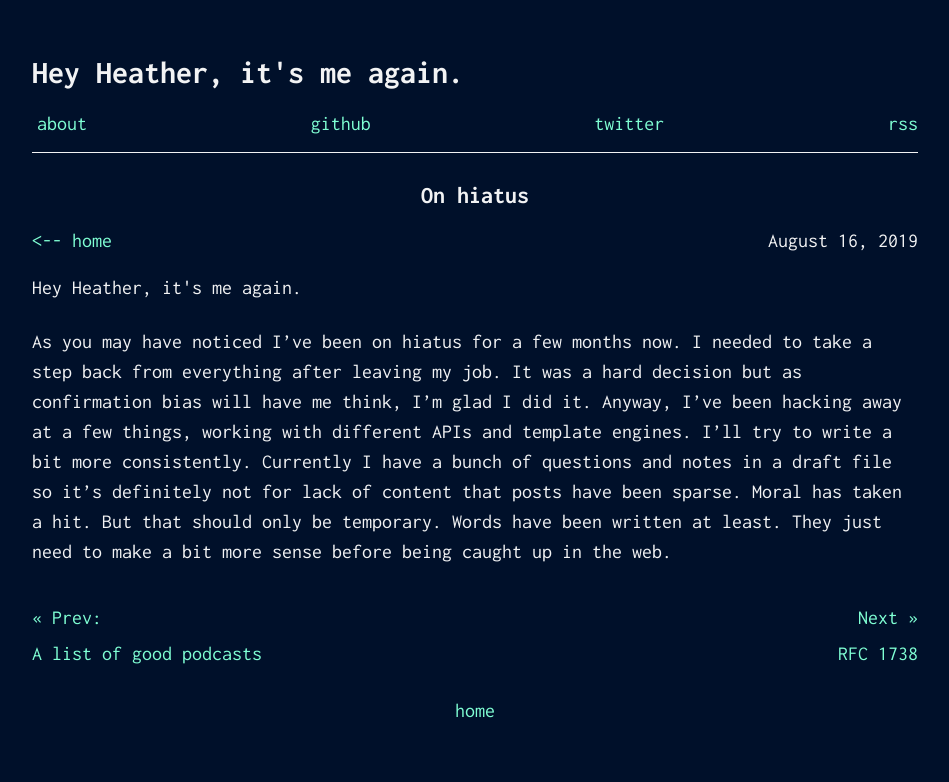
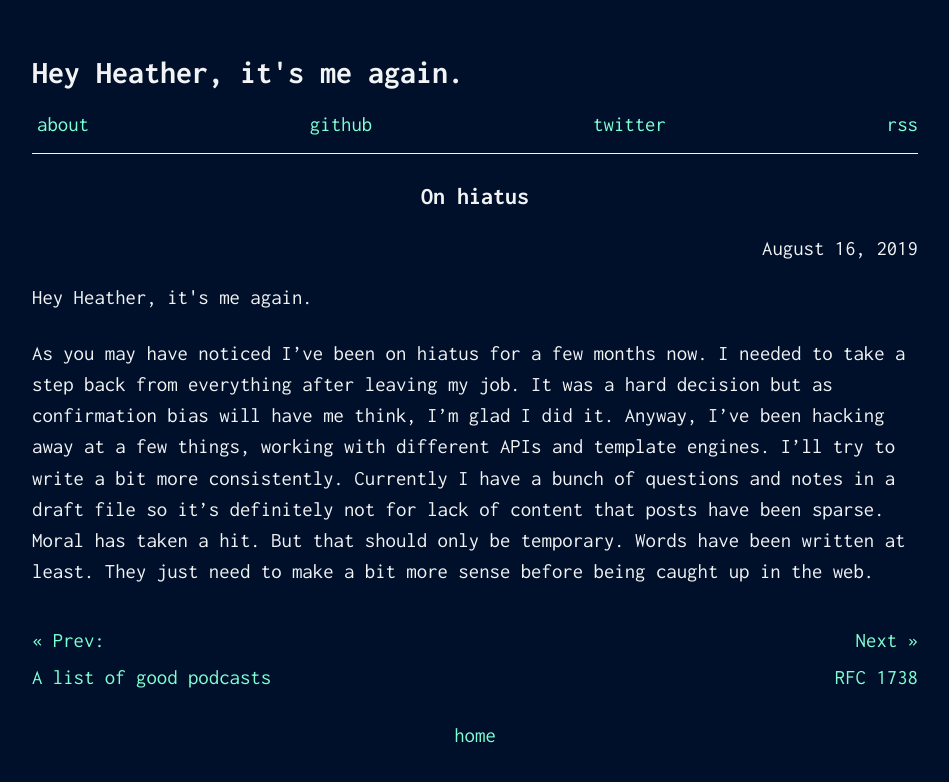
Before and after one commit to dolliars/heyheather, a Jekyll site: the page built from _posts/2019-08-17-hiatus.md, in a window 1280 px wide. Shown: the top 782 px of the page, without its empty margins (165-1114 px from the left). Built offline with Jekyll 4.4.1, drawn with Linux system fonts in a browser that asks for light colours.

Commit message:
Change font-size and colors

```diff
--- a/_includes/navigation.html
+++ b/_includes/navigation.html
@@ -11,7 +11,6 @@
   <h2 class="post__title">{{ page.title }}</h2>
   {% if page.name != '404.html' %}
   <div class="post__top">
-    <p><a class="post__back" href="/">&lt;-- home</a></p>
     <p class="post__date">{{ page.date | date: '%B %-d, %Y' }}</p>
   </div>
  {% endif %}
--- a/assets/css/main.scss
+++ b/assets/css/main.scss
@@ -7,16 +7,14 @@
 :root {
   --clr-light: #f2f3f4;
   --clr-dark: #00102a;
-  --clr-blue: #046b99;
-  --clr-purple: #7b0fa9;
   --clr-blue-green: #7fffd4;
-  --clr-purple-light: #f6d8ff;
+  --clr-purple-light: #f3cfff;
 
   --clr-code: #505050;
   --clr-bg-code: #ffffea;
 
   /* font styles */
-  --fs-text: 1.25rem;
+  --fs-text: 1.15rem;
   --fw-bold: 700;
 
   /*dark color scheme*/
@@ -24,6 +22,12 @@
   --foreground: var(--clr-light);
   --secondary: var(--clr-blue-green);
   --accent: var(--clr-purple-light);
+}
+
+@media (min-width: 600px) {
+  :root {
+    --fs-text: 1.3rem;
+  }
 }
 
 body {
@@ -64,7 +68,7 @@ a {
     text-decoration: underline;
   }
 
-  &:active {
+  &:active, &:focus {
     color: var(--secondary);
     text-decoration: none;
   }
@@ -193,13 +197,12 @@ a {
   &__title {
     font-weight: var(--fw-bold);
     margin-top: 1.2em;
-    margin-bottom: 0.75em;
+    margin-bottom: 1em;
     text-align: center;
   }
 
-  &__top {
-    display: flex;
-    justify-content: space-between;
+  &__date {
+    text-align: right;
   }
 
   &__content {
```
